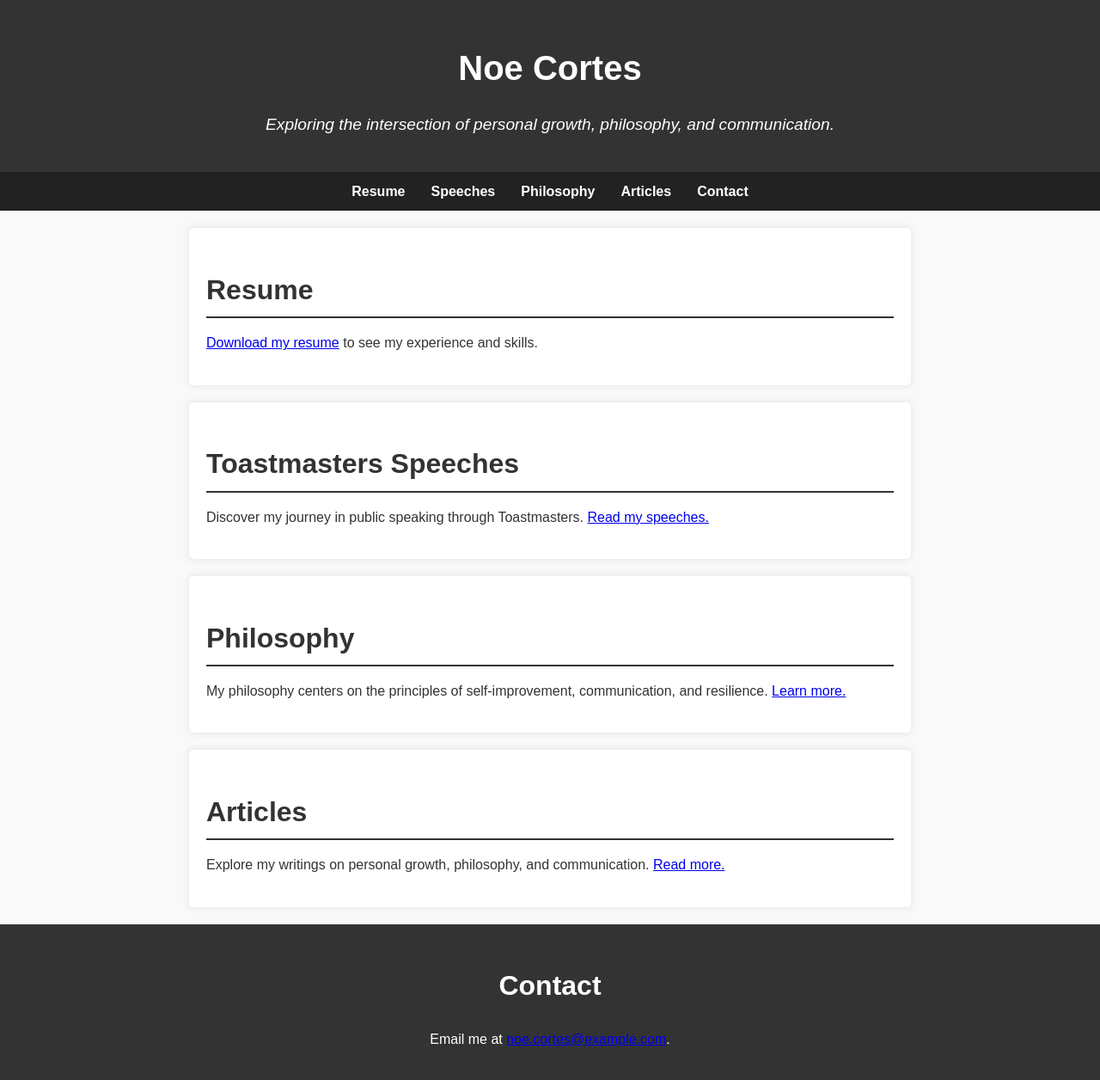
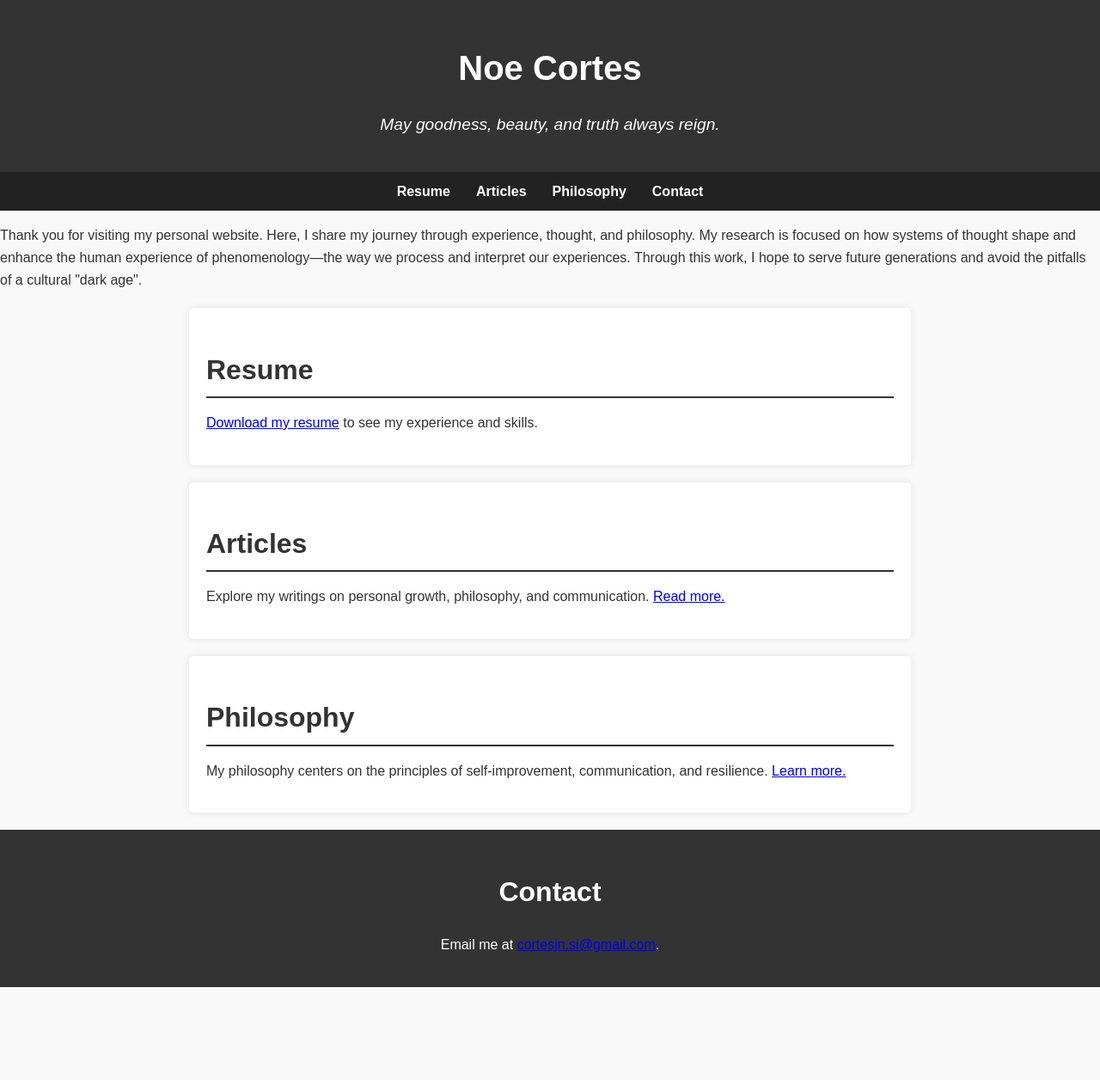
Before and after one commit to jcort7V/jcort7V.github.io, a plain HTML site: page index.html in a window 1280 px wide. Shown: the whole page at 86% size. After the commit the page ends 1148 px from the top, so only its background shows below. Drawn offline with Linux system fonts and the light colour scheme.

Commit message:
updated index.html

```diff
--- a/index.html
+++ b/index.html
@@ -9,28 +9,30 @@
 <body>
     <header id="home">
         <h1>Noe Cortes</h1>
-        <p>Exploring the intersection of personal growth, philosophy, and communication.</p>
+        <p>May goodness, beauty, and truth always reign.</p>
     </header>
 
     <nav>
         <ul>
             <li><a href="#resume">Resume</a></li>
-            <li><a href="#speeches">Speeches</a></li>
+            <li><a href="#articles">Articles</a></li>
             <li><a href="#philosophy">Philosophy</a></li>
-            <li><a href="#articles">Articles</a></li>
             <li><a href="#contact">Contact</a></li>
         </ul>
     </nav>
 
     <main>
+        <p>Thank you for visiting my personal website.
+
+            Here, I share my journey through experience, thought, and philosophy. My research is focused on how systems of thought shape and enhance the human experience of phenomenology—the way we process and interpret our experiences. Through this work, I hope to serve future generations and avoid the pitfalls of a cultural "dark age".</p>
         <section id="resume">
             <h2>Resume</h2>
             <p><a href="resume.pdf" download>Download my resume</a> to see my experience and skills.</p>
         </section>
 
-        <section id="speeches">
-            <h2>Toastmasters Speeches</h2>
-            <p>Discover my journey in public speaking through Toastmasters. <a href="speeches.html">Read my speeches.</a></p>
+        <section id="articles">
+            <h2>Articles</h2>
+            <p>Explore my writings on personal growth, philosophy, and communication. <a href="articles.html">Read more.</a></p>
         </section>
 
         <section id="philosophy">
@@ -38,15 +40,12 @@
             <p>My philosophy centers on the principles of self-improvement, communication, and resilience. <a href="philosophy.html">Learn more.</a></p>
         </section>
 
-        <section id="articles">
-            <h2>Articles</h2>
-            <p>Explore my writings on personal growth, philosophy, and communication. <a href="articles.html">Read more.</a></p>
-        </section>
+
     </main>
 
     <footer id="contact">
         <h2>Contact</h2>
-        <p>Email me at <a href="mailto:noe.cortes@example.com">noe.cortes@example.com</a>.</p>
+        <p>Email me at <a href="mailto:cortesjn.si@gmail.com">cortesjn.si@gmail.com</a>.</p>
     </footer>
 </body>
 </html>
```
